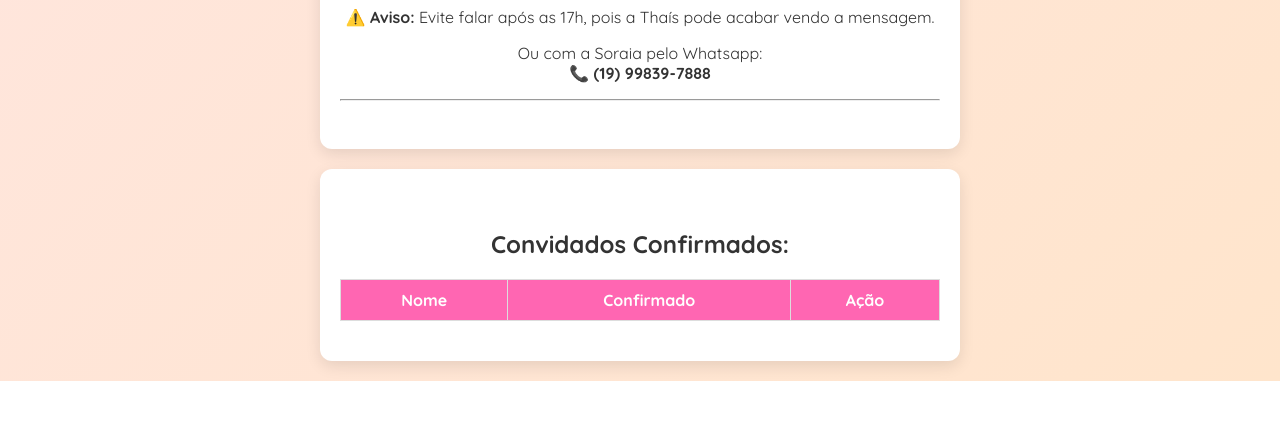
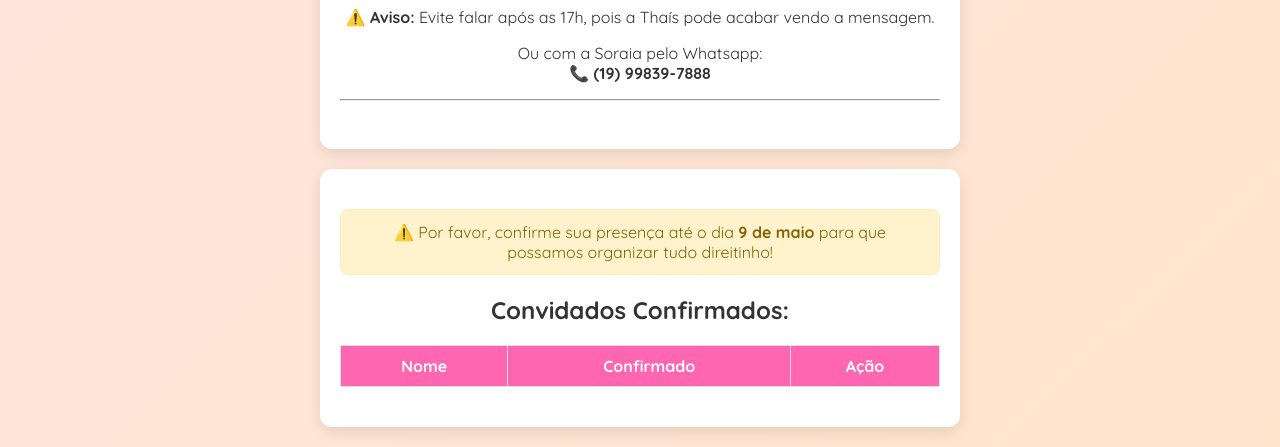
Before and after one commit to Jplmedinilha/convite-aniversario-thais, a website: page client/page.html in a window 1280 px wide. Shown: the part 2208-2655 px from the top of the page. Before the commit the page ends 2589 px from the top, so only its background shows below. Drawn offline with Linux system fonts and the light colour scheme; no server answers.

Commit message:
deadline warning

```diff
--- a/client/page.html
+++ b/client/page.html
@@ -242,6 +242,9 @@
     </div>
 
     <div class="section" id="guestsSection">
+      <div style="background-color: #fff3cd; color: #856404; padding: 12px 16px; border: 1px solid #ffeeba; border-radius: 8px; margin-bottom: 20px;">
+        ⚠️ Por favor, confirme sua presença até o dia <strong>9 de maio</strong> para que possamos organizar tudo direitinho!
+      </div>
       <h2>Convidados Confirmados:</h2>
       <table id="guestsTable">
         <thead>
```
